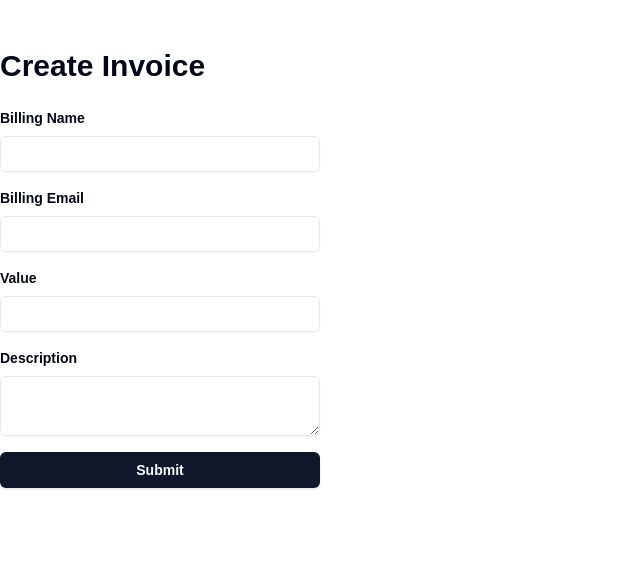
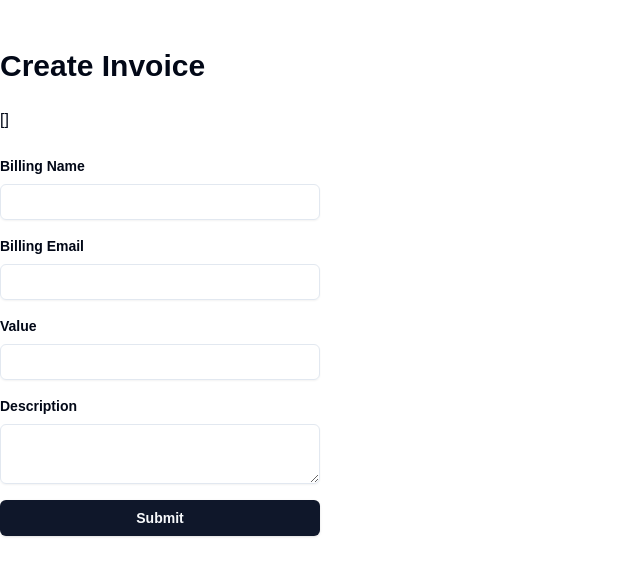
Before and after one commit to dzhaniivanov/invoice-app, a Next.js app: page /invoices/new in a window 1280 px wide. Shown: the top 576 px of the page, without its empty margins (0-640 px from the left). Built offline with nearby package versions, Linux system fonts and the light colour scheme; no server answers; the database is empty.

Commit message:
setting up xata and drizzle

```diff
--- a/package.json
+++ b/package.json
@@ -14,8 +14,10 @@
     "@radix-ui/react-slot": "^1.1.0",
     "class-variance-authority": "^0.7.0",
     "clsx": "^2.1.1",
+    "drizzle-orm": "^0.34.1",
     "lucide-react": "^0.452.0",
     "next": "14.2.15",
+    "pg": "^8.13.0",
     "react": "^18",
     "react-dom": "^18",
     "tailwind-merge": "^2.5.3",
@@ -23,8 +25,10 @@
   },
   "devDependencies": {
     "@types/node": "^20",
+    "@types/pg": "^8.11.10",
     "@types/react": "^18",
     "@types/react-dom": "^18",
+    "drizzle-kit": "^0.25.0",
     "eslint": "^8",
     "eslint-config-next": "14.2.15",
     "postcss": "^8",
--- a/src/app/invoices/new/page.tsx
+++ b/src/app/invoices/new/page.tsx
@@ -1,14 +1,19 @@
+import { sql } from "drizzle-orm";
+import { db } from "@/db";
+
 import { Label } from "@/components/ui/label";
 import { Input } from "@/components/ui/input";
 import { Button } from "@/components/ui/button";
 import { Textarea } from "@/components/ui/textarea";
 
-export default function NewInvoice() {
+export default async function NewInvoice() {
+  const results = await db.execute(sql`SELECT current_database()`);
   return (
     <main className="flex flex-col h-full justify-center  max-w-5l gap-6 mx-auto my-12">
       <div className="flex justify-between">
         <h1 className="text-3xl font-semibold">Create Invoice</h1>
       </div>
+      {JSON.stringify(results)}
       <form className="grid gap-4 max-w-xs">
         <div>
           <Label htmlFor="name" className="block mb-2 font-semibold text-sm">
--- /dev/null
+++ b/src/db/index.ts
@@ -0,0 +1,8 @@
+import { drizzle } from "drizzle-orm/node-postgres";
+import { Pool } from "pg";
+
+const pool = new Pool({
+  connectionString: process.env.XATA_DATABASE_URL,
+  max: 20,
+});
+export const db = drizzle(pool);
```
Also changed, not shown: 1 other file (tests, documents, lock files or other folders).
